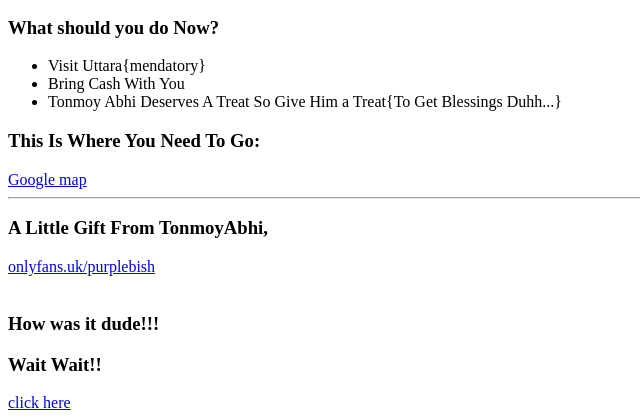
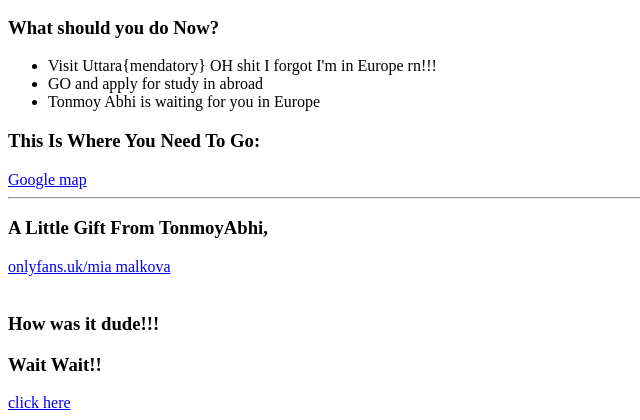
Before and after one commit to TonmoyAbhi/html.portfolio, a plain HTML site: page index.html in a window 1280 px wide. Shown: the part 461-881 px from the top of the page, without its empty margins (0-640 px from the left). Drawn offline with Linux system fonts and the light colour scheme.

Commit message:
Update index.html

```diff
--- a/index.html
+++ b/index.html
@@ -24,16 +24,16 @@
 
 <h3>What should you do Now?</h3>
 <ul>
-    <li>Visit Uttara{mendatory}</li>
-    <li>Bring Cash With You</li>
-    <li>Tonmoy Abhi Deserves A Treat So Give Him a Treat{To Get Blessings Duhh...}</li>
+    <li>Visit Uttara{mendatory} OH shit I forgot I'm in Europe rn!!!</li>
+    <li>GO and apply for study in abroad</li>
+    <li>Tonmoy Abhi is waiting for you in Europe</li>
 </ul>
 
 <h3>This Is Where You Need To Go:</h3>
-<a href="https://maps.app.goo.gl/EqZSoCQu6ehgrU617">Google map</a>
+<a href="https://maps.app.goo.gl/w6MU6vBDT2qZC9KUA">Google map</a>
 <hr>
 <h3>A Little Gift From TonmoyAbhi,</h3>
-<a href="https://only-fans.uk/purplebish">onlyfans.uk/purplebish</a>
+<a href="https://onlyfans.com/miamalkova/videos">onlyfans.uk/mia malkova</a>
 <br>
 <br>
 <h3><p>How was it dude!!!</p></h3>
```
